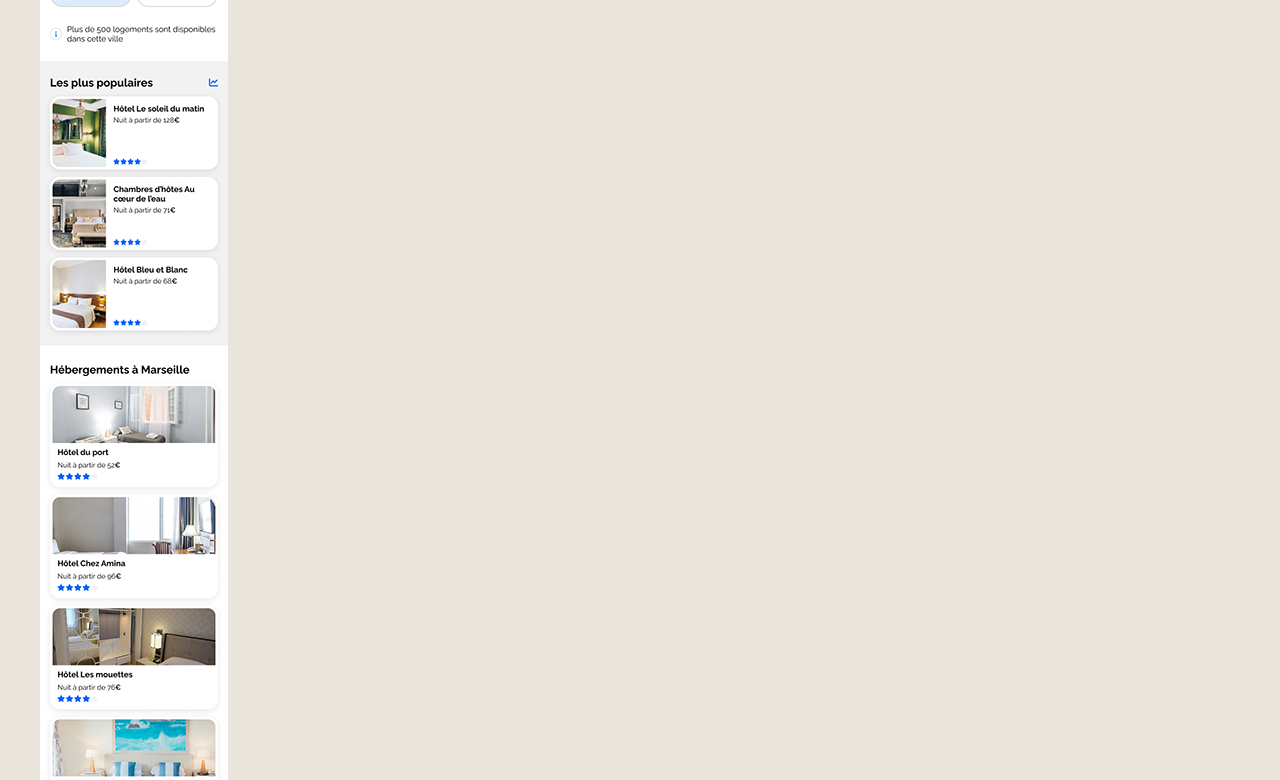
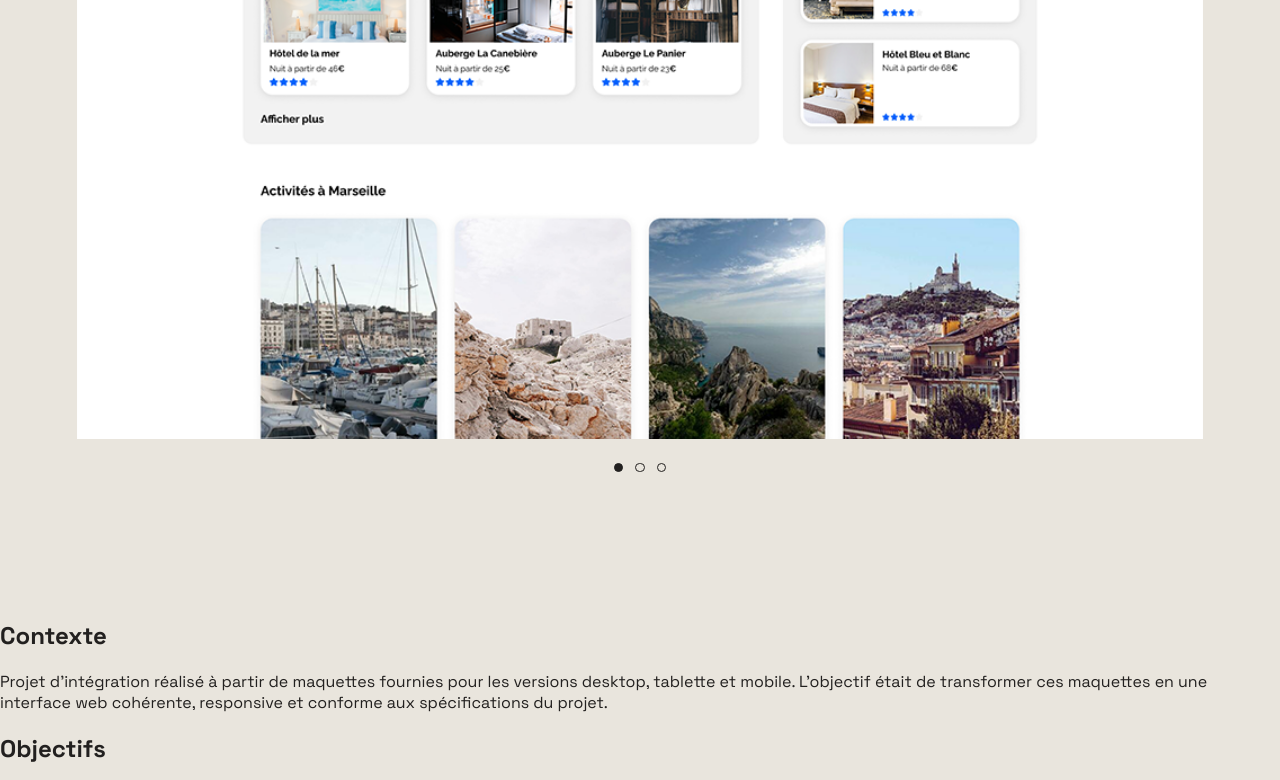
Before and after one commit to Daeliora/portfolio-2026, a React (Vite) app: page /projets/booki in a window 1280 px wide. Shown: the part 841-1621 px from the top of the page. Built offline with nearby package versions, Linux system fonts and the light colour scheme; a web font is replaced by a local one.

Commit message:
add interactive project gallery

```diff
--- a/src/components/ProjectGallery/ProjectGallery.jsx
+++ b/src/components/ProjectGallery/ProjectGallery.jsx
@@ -1,29 +1,46 @@
+import { useState } from 'react';
+
 function ProjectGallery({ project }) {
   const images = project.images?.gallery ?? [];
+
+  const [currentIndex, setCurrentIndex] = useState(0);
 
   if (images.length === 0) {
     return null;
   }
+
+  const currentImage = images[currentIndex];
 
   return (
     <section
       className="project-gallery"
       aria-label={`Galerie du projet ${project.title}`}
     >
-      <div className="project-gallery__grid">
-        {images.map((image, index) => (
-          <figure
-            className="project-gallery__item"
-            key={image}
-          >
-            <img
-              src={image}
-              alt={`${project.title} — capture ${index + 1}`}
-              loading="lazy"
+      <figure className="project-gallery__main">
+        <img
+          src={currentImage}
+          alt={`${project.title} — vue ${currentIndex + 1}`}
+        />
+      </figure>
+
+      {images.length > 1 && (
+        <div className="project-gallery__controls">
+          {images.map((image, index) => (
+            <button
+              key={image}
+              type="button"
+              className={`project-gallery__dot ${
+                index === currentIndex
+                  ? 'project-gallery__dot--active'
+                  : ''
+              }`}
+              onClick={() => setCurrentIndex(index)}
+              aria-label={`Afficher la vue ${index + 1}`}
+              aria-current={index === currentIndex ? 'true' : undefined}
             />
-          </figure>
-        ))}
-      </div>
+          ))}
+        </div>
+      )}
     </section>
   );
 }
--- a/src/data/projects.js
+++ b/src/data/projects.js
@@ -9,6 +9,7 @@ const projects = [
     images: {
       cover: '/images/projects/booki/cover.webp',
       gallery: [
+        '/images/projects/booki/cover.webp',
         '/images/projects/booki/mobile.webp',
         '/images/projects/booki/components.webp',
       ],
@@ -88,6 +89,7 @@ const projects = [
     images: {
       cover: '/images/projects/sophie-bluel/cover.webp',
       gallery: [
+        '/images/projects/sophie-bluel/cover.webp',
         '/images/projects/sophie-bluel/login.webp',
         '/images/projects/sophie-bluel/home-editor.webp',
         '/images/projects/sophie-bluel/modale.webp',
@@ -175,6 +177,7 @@ const projects = [
     images: {
       cover: '/images/projects/kasa/cover.webp',
       gallery: [
+        '/images/projects/kasa/cover.webp',
         '/images/projects/kasa/logement.webp',
         '/images/projects/kasa/a-propos.webp',
         '/images/projects/kasa/error.webp',
@@ -263,6 +266,7 @@ const projects = [
     images: {
       cover: '/images/projects/mon-vieux-grimoire/cover.webp',
       gallery: [
+        '/images/projects/mon-vieux-grimoire/cover.webp',
         '/images/projects/mon-vieux-grimoire/signup.webp',
         '/images/projects/mon-vieux-grimoire/ajout-livre.webp',
         '/images/projects/mon-vieux-grimoire/ajout-success.webp',
@@ -352,6 +356,7 @@ const projects = [
     images: {
       cover: '/images/projects/nina-carducci/cover.webp',
       gallery: [
+        '/images/projects/nina-carducci/cover.webp',
         '/images/projects/nina-carducci/lighthouse-final.webp',
         '/images/projects/nina-carducci/modale.webp',
         '/images/projects/nina-carducci/wave.webp',
--- a/src/index.css
+++ b/src/index.css
@@ -103,6 +103,79 @@ img {
 
 /*--------------------------------------------------------------------------------------*/
 
+.project-gallery {
+  padding: 0 6vw 8rem;
+}
+
+.project-gallery__main {
+  width: 100%;
+  height: min(65vw, 700px);
+  margin: 0;
+  overflow: hidden;
+}
+
+.project-gallery__main img {
+  width: 100%;
+  height: 100%;
+  object-fit: cover;
+}
+
+.project-gallery__controls {
+  display: flex;
+  justify-content: center;
+  gap: 0.75rem;
+  margin-top: 1.5rem;
+}
+
+.project-gallery__dot {
+  width: 0.6rem;
+  height: 0.6rem;
+  padding: 0;
+  border: 1px solid var(--color-text);
+  border-radius: 50%;
+  background: transparent;
+  cursor: pointer;
+  transition:
+    background-color 200ms ease,
+    transform 200ms ease;
+}
+
+.project-gallery__dot:hover {
+  transform: scale(1.15);
+}
+
+.project-gallery__dot--active {
+  background-color: var(--color-text);
+}
+
+.project-gallery__item {
+  margin: 0;
+  overflow: hidden;
+}
+
+.project-gallery__item img {
+  width: 100%;
+  height: 100%;
+  object-fit: cover;
+}
+
+/*--------------------------------------------------*/
+@media (max-width: 768px) {
+  .project-gallery {
+    padding: 0 1.5rem 5rem;
+  }
+
+  .project-gallery__main {
+    height: 65vw;
+  }
+
+  .project-gallery__controls {
+    margin-top: 1rem;
+  }
+}
+
+/*--------------------------------------------------------------------------------------*/
+
 @media (max-width: 768px) {
   .project-hero {
     padding: 7rem 1.5rem 4rem;
```
